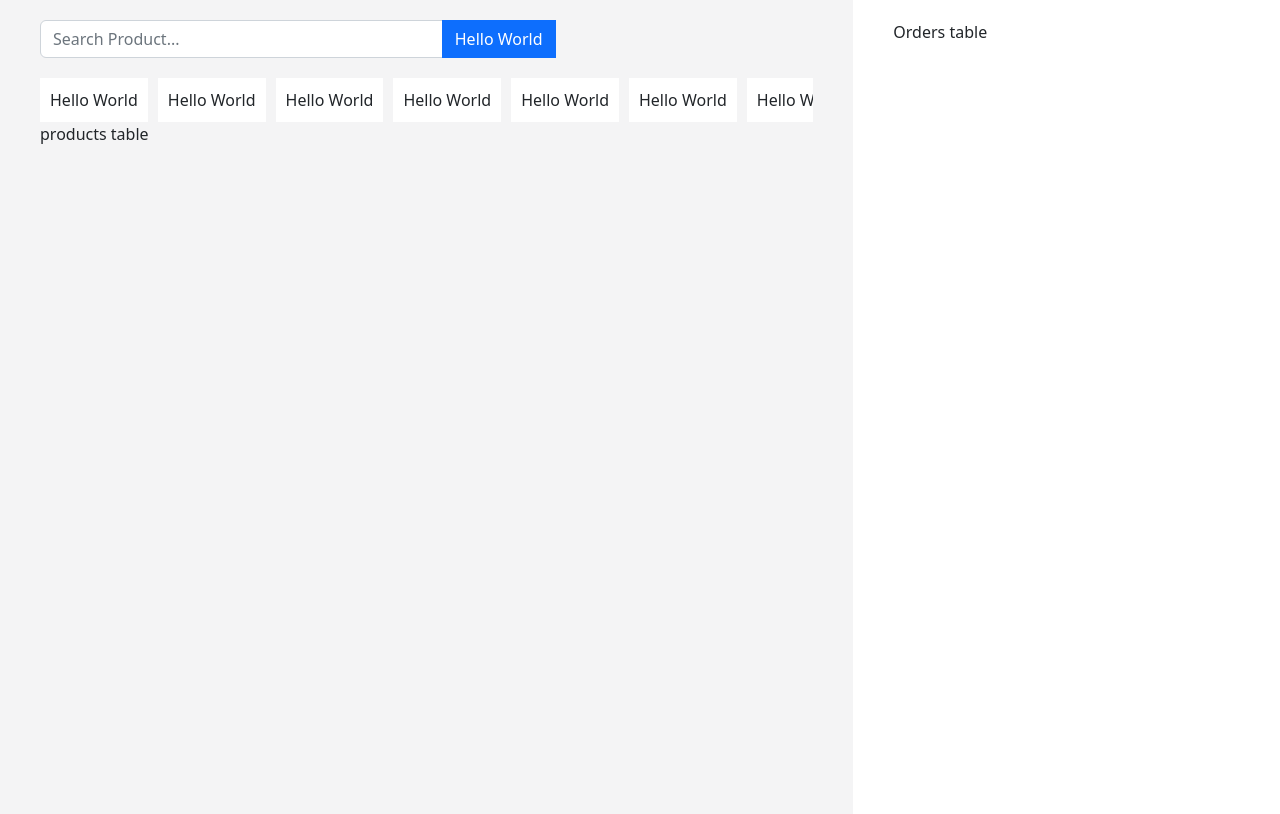
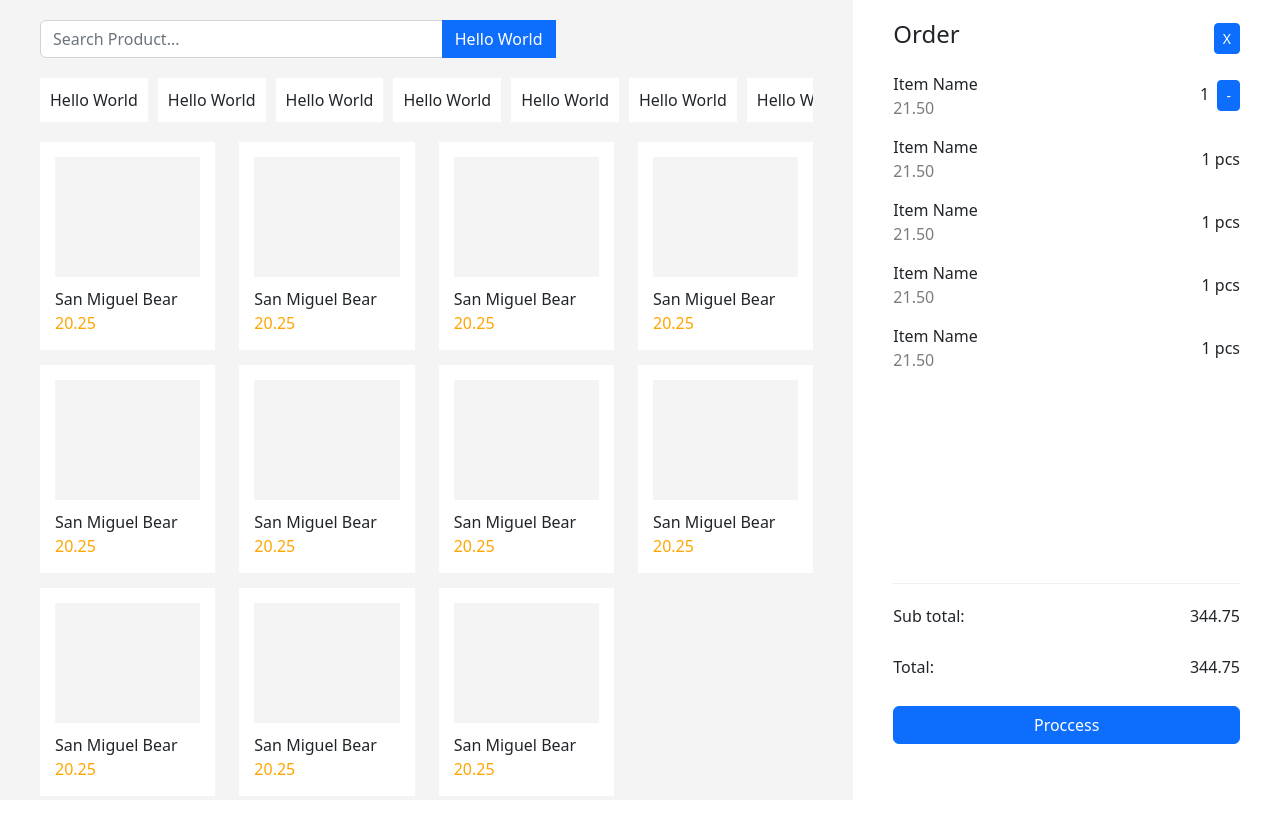
Before and after one commit to algermakiputin/client.restaurantpos, a React (Create React App) app: page / in a window 1280 px wide. Shown: the top 814 px of the page. Built offline with nearby package versions, Linux system fonts and the light colour scheme.

Commit message:
mock pos design

```diff
--- a/package.json
+++ b/package.json
@@ -3,6 +3,7 @@
   "version": "0.1.0",
   "private": true,
   "dependencies": {
+    "@reduxjs/toolkit": "^1.8.5",
     "@testing-library/jest-dom": "^5.16.5",
     "@testing-library/react": "^13.3.0",
     "@testing-library/user-event": "^13.5.0",
@@ -12,6 +13,7 @@
     "react-dom": "^18.2.0",
     "react-router-dom": "^6.3.0",
     "react-scripts": "5.0.1",
+    "redux": "^4.2.0",
     "web-vitals": "^2.1.4"
   },
   "scripts": {
--- a/src/components/categories/Categories.js
+++ b/src/components/categories/Categories.js
@@ -1,5 +1,3 @@
-import { Row, Col } from 'react-bootstrap';
-
 function Categories () {
     return <div style={styles.row}>
         <span style={styles.categoryName}>Hello World</span>
@@ -17,7 +15,8 @@
 const styles = {
     row: {
         overflow: 'auto',
-        whiteSpace: 'nowrap'
+        whiteSpace: 'nowrap',
+        marginBottom: '20px'
     },
     categoryName: {
         float: 'none',
--- a/src/components/ordersTable/OrdersTable.js
+++ b/src/components/ordersTable/OrdersTable.js
@@ -1,6 +1,135 @@
+import { Row, Col, Button, ThemeProvider} from 'react-bootstrap';
+import { Dimension } from '../window/Dimension';
+const dimension = Dimension();
+
+const getComponentsHeight = function() {
+    const height = dimension.height;
+    const orderLineHeight = height / 1.45 - 40;
+    const summaryHeight = orderLineHeight / 5;
+    const actionHeight = orderLineHeight / 5;
+    return {
+        orderLineHeight,
+        summaryHeight,
+        actionHeight
+    }
+}
+
+const componentsHeight = getComponentsHeight();
 function OrdersTable () {
+    return <ThemeProvider style={{position:'relative'}}>
+        <Row style={styles.header}>
+            <Col><h4>Order</h4></Col>
+            <Col style={styles.headerRight}><Button size='sm'>X</Button></Col>
+        </Row>
+        <div style={styles.lineItemsWrapper}>
+            <Row style={styles.lineItem}>
+                <Col>
+                    <div style={styles.product}>Item Name</div>
+                    <div style={styles.price}>21.50</div>
+                </Col>
+                <Col style={styles.ordersTableRight}>
+                    <div style={styles.quantity}>1  &nbsp;<Button size='sm'>-</Button></div>
+                </Col>
+            </Row>
+            <Row style={styles.lineItem}>
+                <Col>
+                    <div style={styles.product}>Item Name</div>
+                    <div style={styles.price}>21.50</div>
+                </Col>
+                <Col style={styles.ordersTableRight}>
+                    <div style={styles.quantity}>1 pcs</div>
+                </Col>
+            </Row>
+            <Row style={styles.lineItem}>
+                <Col>
+                    <div style={styles.product}>Item Name</div>
+                    <div style={styles.price}>21.50</div>
+                </Col>
+                <Col style={styles.ordersTableRight}>
+                    <div style={styles.quantity}>1 pcs</div>
+                </Col>
+            </Row>
+            <Row style={styles.lineItem}>
+                <Col>
+                    <div style={styles.product}>Item Name</div>
+                    <div style={styles.price}>21.50</div>
+                </Col>
+                <Col style={styles.ordersTableRight}>
+                    <div style={styles.quantity}>1 pcs</div>
+                </Col>
+            </Row>
+            <Row style={styles.lineItem}>
+                <Col>
+                    <div style={styles.product}>Item Name</div>
+                    <div style={styles.price}>21.50</div>
+                </Col>
+                <Col style={styles.ordersTableRight}>
+                    <div style={styles.quantity}>1 pcs</div>
+                </Col>
+            </Row>
+        </div>
+        <Row style={styles.summary}>
+            <Col xs={6}>
+                Sub total:
+            </Col>
+            <Col xs={6} style={styles.summaryRight}>
+                344.75
+            </Col>
+            <Col xs={6}>
+                Total:
+            </Col>
+            <Col xs={6} style={styles.summaryRight}>
+                344.75
+            </Col>
+        </Row>
+        <Row styles={styles.actions}>
+            <Col><Button style={styles.button}>Proccess</Button></Col>
+        </Row>
+    </ThemeProvider>;
+}
 
-    return 'Orders table';
+const styles = {
+    header: {
+        alignItems: 'center',
+        marginBottom: '15px'
+    },
+    headerRight: {
+        textAlign:'right'
+    },
+    lineItemsWrapper: {
+        height: `${componentsHeight.orderLineHeight}px`,
+        borderBottom: 'solid 1px #eee',
+        marginBottom: '20px',
+        overflow: 'auto'
+    },
+    lineItem: {
+        alignItems: 'center',
+        marginBottom: '15px'
+    },
+    ordersTableRight: {
+        textAlign: 'right'
+    },
+    product: {
+        fontWeight: 500
+    },
+    price: {
+        opacity: '0.6'
+    },
+    quantity: {
+        fontWeight: 500
+    },
+    summary: {
+        height: `${componentsHeight.summaryHeight}px`,
+    },
+    summaryRight: {
+        textAlign: 'right',
+    },
+    actions: {
+        height: `${componentsHeight.actionHeight}px`,
+    },
+    button: {
+        width: '100%'
+    }
 }
 
 export default OrdersTable;
--- a/src/components/pages/pos/Pos.js
+++ b/src/components/pages/pos/Pos.js
@@ -4,6 +4,8 @@
 import Categories from "../../categories/Categories";
 import ProductsTable from "../../productsTable/ProductsTable";
 import OrdersTable from "../../ordersTable/OrdersTable";
+import { Dimension } from "../../window/Dimension";
+const windowDimension = Dimension();
 
 function Pos () {
     return <ThemeProvider >
@@ -26,13 +28,14 @@
 
 const styles = {
     container: {
-        minHeight: '1000px',
         textAlign: 'left',
         minWidth:'100%',
     },
     itemsCol : {
         backgroundColor:'#f4f4f5',
-        padding: '20px 40px'
+        padding: '20px 40px',
+        overflow: 'auto',
+        height: `${windowDimension.height}px`
     },
     orderCol: {
         backgroundColor: '#ffffff',
--- a/src/components/productsTable/ProductsTable.js
+++ b/src/components/productsTable/ProductsTable.js
@@ -1,5 +1,108 @@
+import { Row, Col } from 'react-bootstrap';
+
 function ProductsTable () {
-    return "products table";
+    return <Row>
+        <Col xs={3}>
+            <div style={styles.product}>
+                <div style={styles.image}></div>
+                <div style={styles.title}>San Miguel Bear</div>
+                <div style={styles.price}>20.25</div>
+            </div>
+        </Col>
+        <Col xs={3}>
+            <div style={styles.product}>
+                <div style={styles.image}></div>
+                <div style={styles.title}>San Miguel Bear</div>
+                <div style={styles.price}>20.25</div>
+            </div>
+        </Col>
+        <Col xs={3}>
+            <div style={styles.product}>
+                <div style={styles.image}></div>
+                <div style={styles.title}>San Miguel Bear</div>
+                <div style={styles.price}>20.25</div>
+            </div>
+        </Col>
+        <Col xs={3}>
+            <div style={styles.product}>
+                <div style={styles.image}></div>
+                <div style={styles.title}>San Miguel Bear</div>
+                <div style={styles.price}>20.25</div>
+            </div>
+        </Col>
+        <Col xs={3}>
+            <div style={styles.product}>
+                <div style={styles.image}></div>
+                <div style={styles.title}>San Miguel Bear</div>
+                <div style={styles.price}>20.25</div>
+            </div>
+        </Col>
+        <Col xs={3}>
+            <div style={styles.product}>
+                <div style={styles.image}></div>
+                <div style={styles.title}>San Miguel Bear</div>
+                <div style={styles.price}>20.25</div>
+            </div>
+        </Col>
+        <Col xs={3}>
+            <div style={styles.product}>
+                <div style={styles.image}></div>
+                <div style={styles.title}>San Miguel Bear</div>
+                <div style={styles.price}>20.25</div>
+            </div>
+        </Col>
+        <Col xs={3}>
+            <div style={styles.product}>
+                <div style={styles.image}></div>
+                <div style={styles.title}>San Miguel Bear</div>
+                <div style={styles.price}>20.25</div>
+            </div>
+        </Col>
+        <Col xs={3}>
+            <div style={styles.product}>
+                <div style={styles.image}></div>
+                <div style={styles.title}>San Miguel Bear</div>
+                <div style={styles.price}>20.25</div>
+            </div>
+        </Col>
+        <Col xs={3}>
+            <div style={styles.product}>
+                <div style={styles.image}></div>
+                <div style={styles.title}>San Miguel Bear</div>
+                <div style={styles.price}>20.25</div>
+            </div>
+        </Col>
+        <Col xs={3}>
+            <div style={styles.product}>
+                <div style={styles.image}></div>
+                <div style={styles.title}>San Miguel Bear</div>
+                <div style={styles.price}>20.25</div>
+            </div>
+        </Col>
+    </Row>;
+}
+
+const styles = {
+    product: {
+        backgroundColor: '#ffffff',
+        minHeight: '200px',
+        padding: '15px',
+        marginBottom: '15px'
+    },
+    image: {
+        resizeMode: 'cover',
+        height: '100%',
+        width: '100%',
+        minHeight: '120px',
+        backgroundColor: '#f4f4f5',
+        marginBottom: '10px'
+    },
+    title: {
+        fontWeight: '500',
+    },
+    price: {
+        color: 'orange'
+    }
 }
 
 export default ProductsTable;
--- /dev/null
+++ b/src/components/window/Dimension.js
@@ -0,0 +1,7 @@
+export function Dimension() {
+    const { innerWidth: width, innerHeight: height } = window;
+    return {
+      width,
+      height
+    };
+};
```
Also changed, not shown: 1 other file (tests, documents, lock files or other folders).
